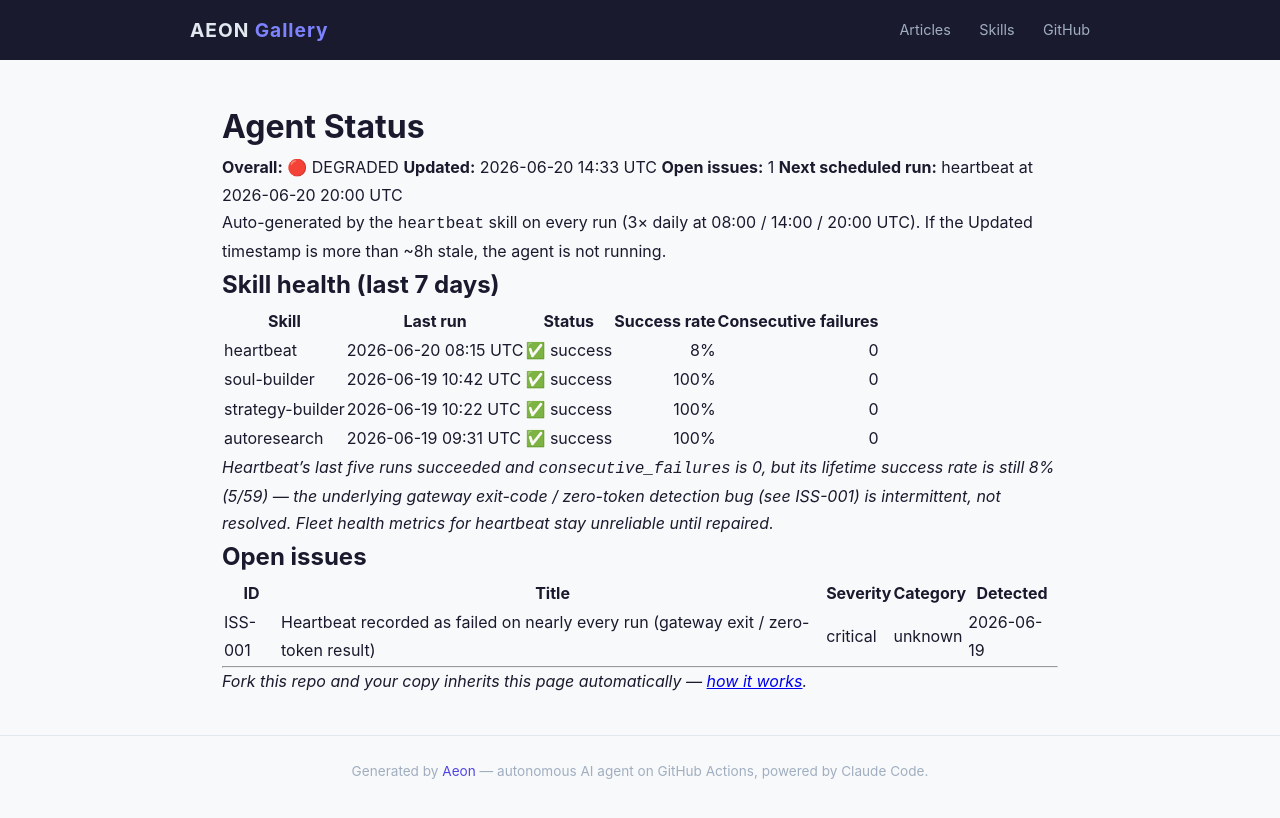
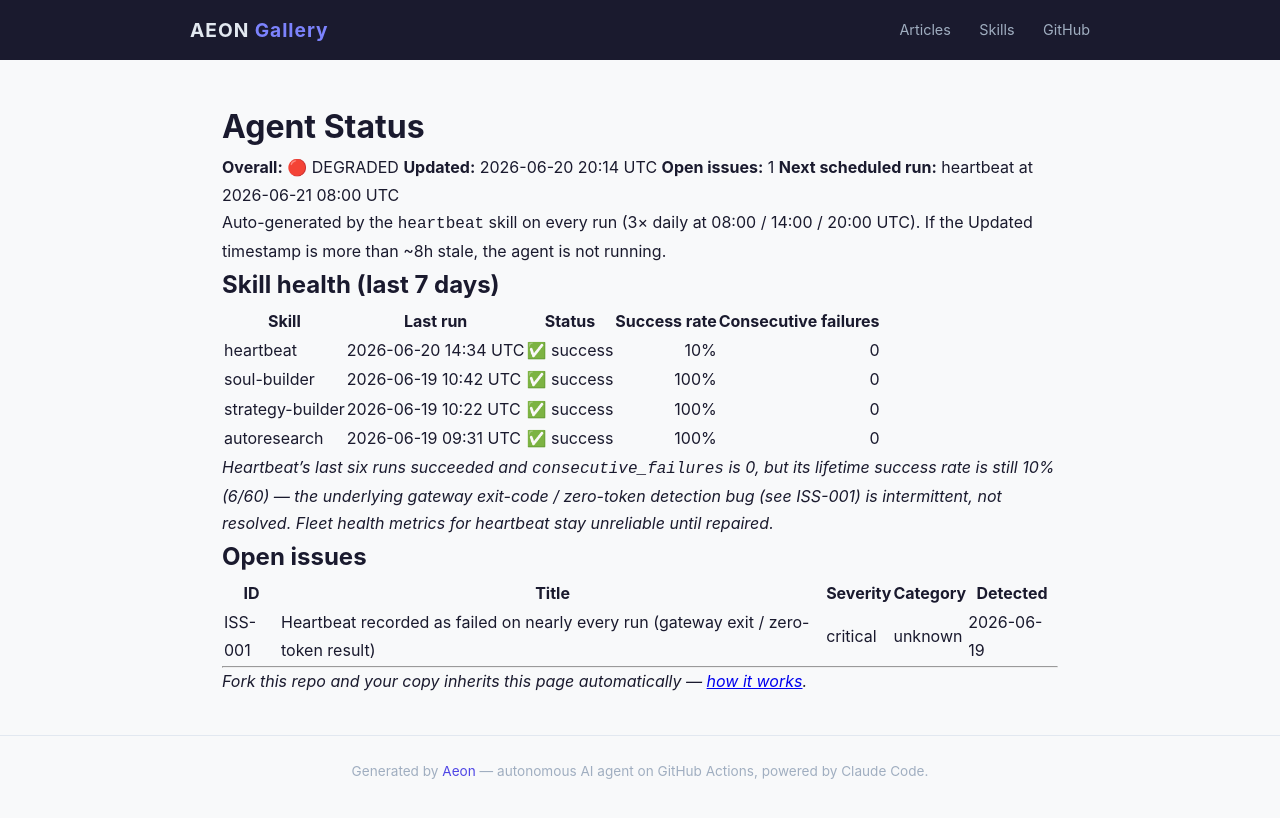
Before and after one commit to RickCrosschain/aeon, a Jekyll site: the page built from docs/status.md, in a window 1280 px wide. Shown: the top 818 px of the page. Built offline with Jekyll 4.4.1, drawn with Linux system fonts in a browser that asks for light colours.

Commit message:
chore(heartbeat): auto-commit 2026-06-20

```diff
--- a/docs/status.md
+++ b/docs/status.md
@@ -7,9 +7,9 @@ permalink: /status/
 # Agent Status
 
 **Overall:** 🔴 DEGRADED
-**Updated:** 2026-06-20 14:33 UTC
+**Updated:** 2026-06-20 20:14 UTC
 **Open issues:** 1
-**Next scheduled run:** heartbeat at 2026-06-20 20:00 UTC
+**Next scheduled run:** heartbeat at 2026-06-21 08:00 UTC
 
 Auto-generated by the `heartbeat` skill on every run (3× daily at 08:00 / 14:00 / 20:00 UTC). If the Updated timestamp is more than ~8h stale, the agent is not running.
 
@@ -17,12 +17,12 @@ Auto-generated by the `heartbeat` skill on every run (3× daily at 08:00 / 14:00
 
 | Skill | Last run | Status | Success rate | Consecutive failures |
 |-------|----------|--------|-------------:|---------------------:|
-| heartbeat | 2026-06-20 08:15 UTC | ✅ success | 8% | 0 |
+| heartbeat | 2026-06-20 14:34 UTC | ✅ success | 10% | 0 |
 | soul-builder | 2026-06-19 10:42 UTC | ✅ success | 100% | 0 |
 | strategy-builder | 2026-06-19 10:22 UTC | ✅ success | 100% | 0 |
 | autoresearch | 2026-06-19 09:31 UTC | ✅ success | 100% | 0 |
 
-_Heartbeat's last five runs succeeded and `consecutive_failures` is 0, but its lifetime success rate is still 8% (5/59) — the underlying gateway exit-code / zero-token detection bug (see ISS-001) is intermittent, not resolved. Fleet health metrics for heartbeat stay unreliable until repaired._
+_Heartbeat's last six runs succeeded and `consecutive_failures` is 0, but its lifetime success rate is still 10% (6/60) — the underlying gateway exit-code / zero-token detection bug (see ISS-001) is intermittent, not resolved. Fleet health metrics for heartbeat stay unreliable until repaired._
 
 ## Open issues
 
--- a/memory/token-usage.csv
+++ b/memory/token-usage.csv
@@ -8,3 +8,4 @@ date,skill,model,input_tokens,output_tokens,cache_read,cache_creation
 2026-06-19,heartbeat,claude-opus-4-8,19786,4293,260945,37523
 2026-06-20,heartbeat,claude-opus-4-8,2092,4167,279917,38253
 2026-06-20,heartbeat,claude-opus-4-8,2096,4282,386467,39067
+2026-06-20,heartbeat,claude-opus-4-8,2105,5880,454810,40847
```
Also changed, not shown: memory/logs/2026-06-20.md (+15 -0 lines), .outputs/heartbeat.md.
